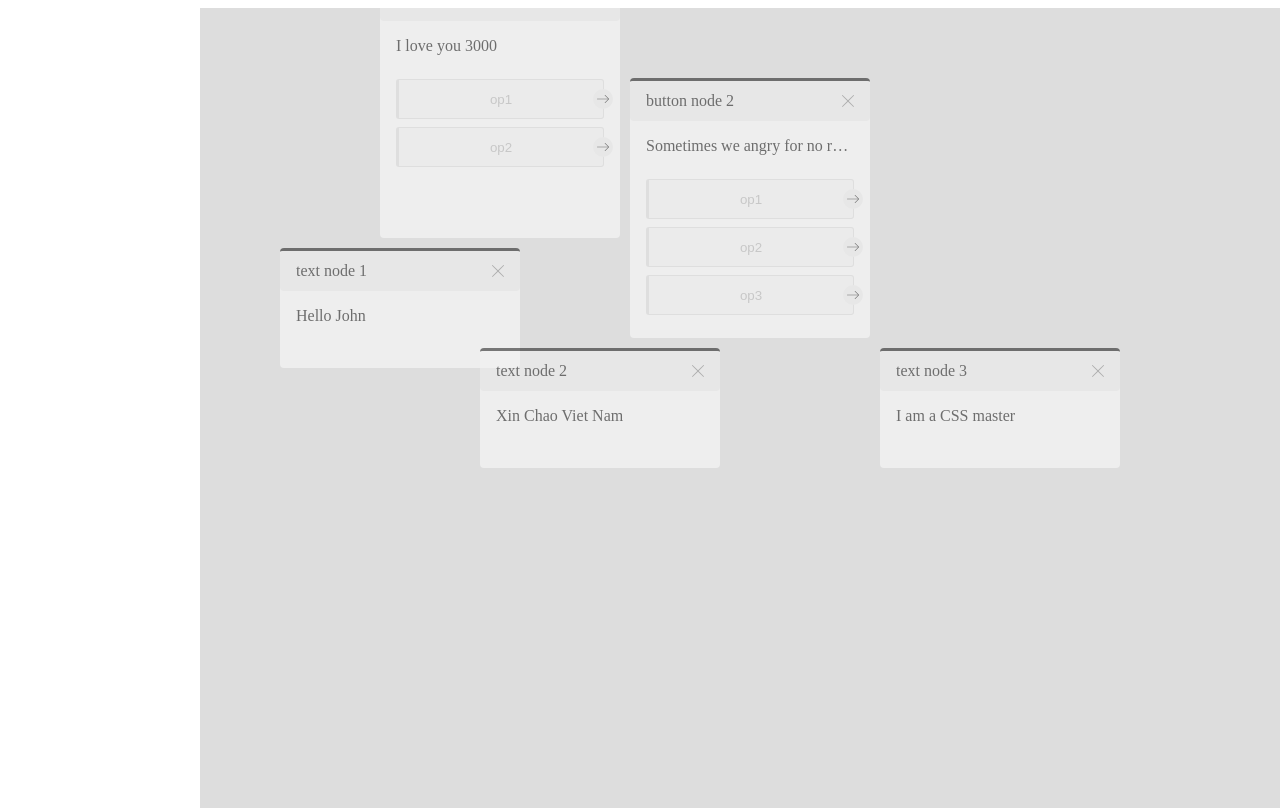
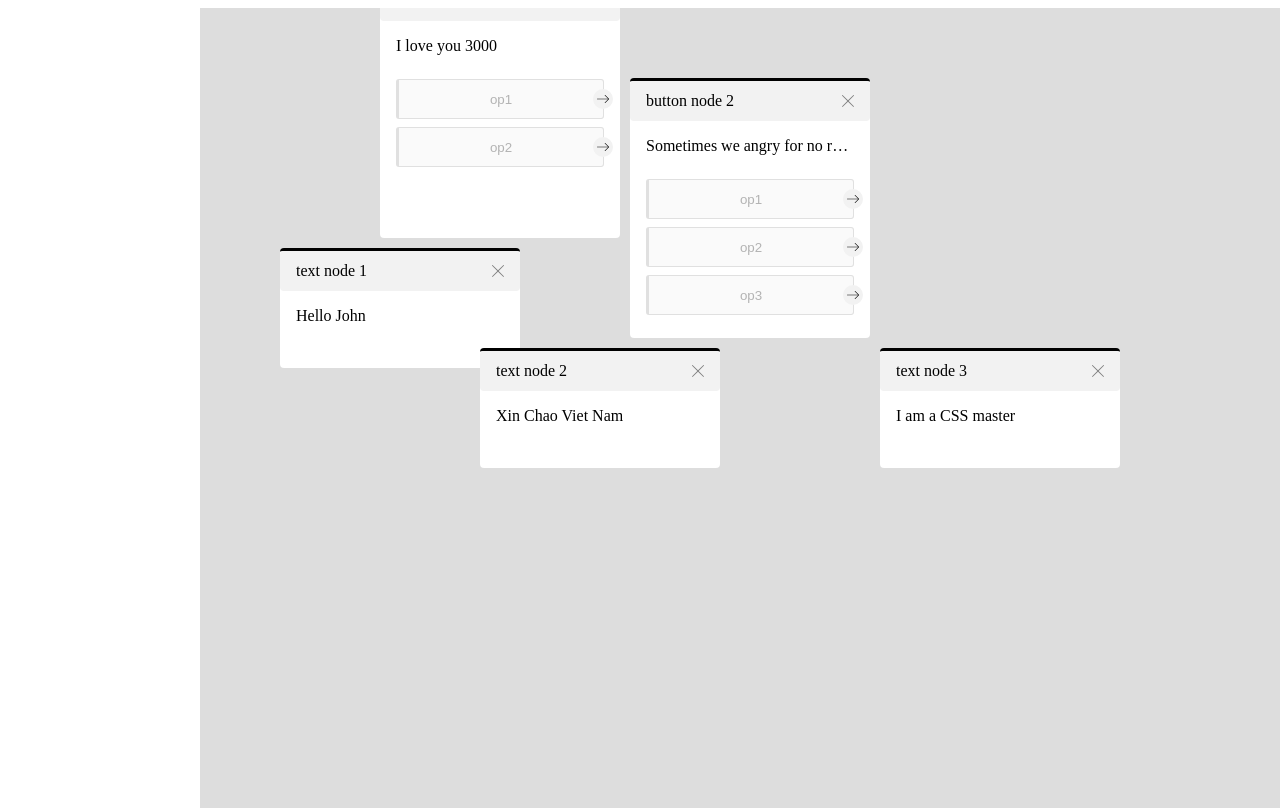
Before and after one commit to juzser/vue2-flowchart, a Vue app: page / in a window 1280 px wide. Shown: the top 808 px of the page. Built offline with nearby package versions, Linux system fonts and the light colour scheme.

Commit message:
Change: style for node

```diff
--- a/src/assets/scss/components/_node.scss
+++ b/src/assets/scss/components/_node.scss
@@ -4,6 +4,7 @@
   cursor: move;
   border-radius: 4px;
   user-select: none;
+  border: transparent;
   border-top: 3.5px solid #000000;
 }
 .qkfc-node--active .qkfc-node-port, .qkfc-node:hover .qkfc-node-port {
--- a/src/components/AppStyle.vue
+++ b/src/components/AppStyle.vue
@@ -20,7 +20,7 @@ export default {
 <style type="text/css" id="qkfc-style">
 .qkfc-node {
   background-color: ${nodeBgColor};
-  opacity: 0.5;
+  opacity: 1
 }
 
 // .qkfc-node-header--active {
```
